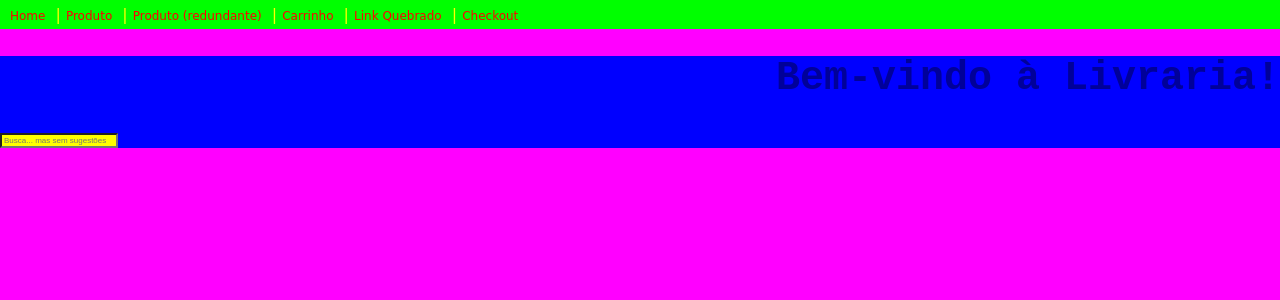
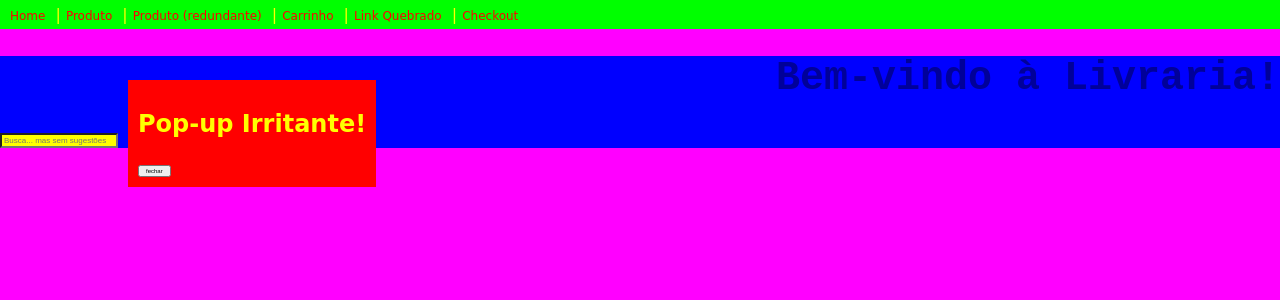
Before and after one commit to desatinar/livraria-online-ruim, a React (Vite) app: page / in a window 1280 px wide. Shown: the top 300 px of the page. Built offline with nearby package versions, Linux system fonts and the light colour scheme.

Commit message:
feat: pop-up intrusívo que aparece a cada 5s

```diff
--- a/src/App.jsx
+++ b/src/App.jsx
@@ -1,4 +1,4 @@
-import React from 'react';
+import React, { useEffect, useState } from 'react';
 import { BrowserRouter as Router, Route, Routes, Link } from 'react-router-dom';
 import './App.css';
 import Home from './pages/Home.jsx';
@@ -9,6 +9,11 @@ const Cart = () => <h1>Cart</h1>;
 
 
 function App() {
+  const [showPopup, setShowPopup] = useState(true);
+  useEffect(() => {
+    setInterval(() => setShowPopup(true), 5000);
+  }, []);
+
   return (
     <Router>
       <div>
@@ -27,6 +32,12 @@ function App() {
           <Route path="/checkout" element={<Checkout />} />
           <Route path="*" element={<h1>Erro - Página perdida. Boa sorte!</h1>} />
         </Routes>
+        {showPopup && (
+          <div style={{ position: 'fixed', top: '10%', left: '10%', background: 'red', padding: '10px' }}>
+            <h2>Pop-up Irritante!</h2>
+            <button style={{ fontSize: '6px' }} onClick={() => setShowPopup(false)}>fechar</button> {/* Minúsculo */}
+          </div>
+        )}
       </div>
     </Router>
   );
```
